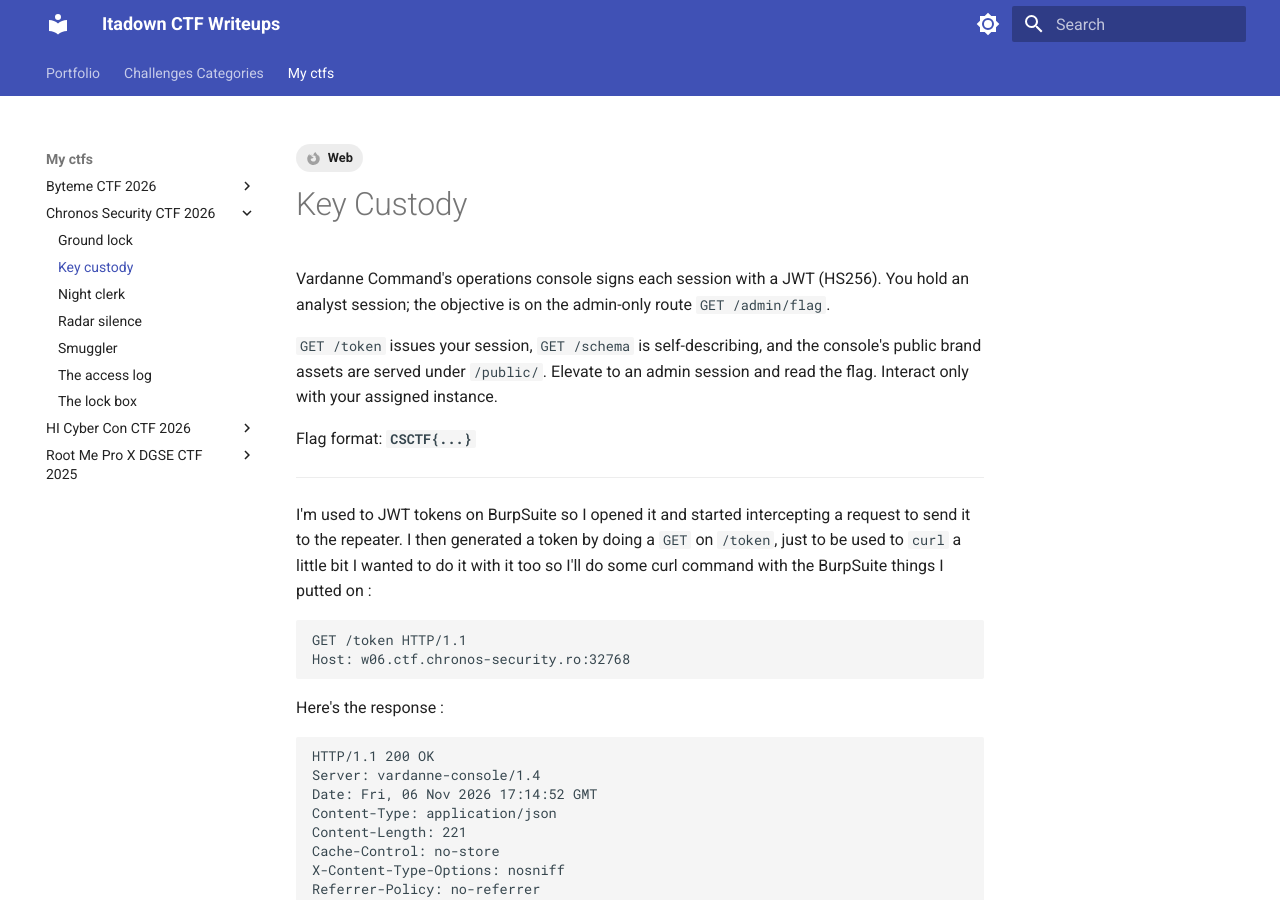
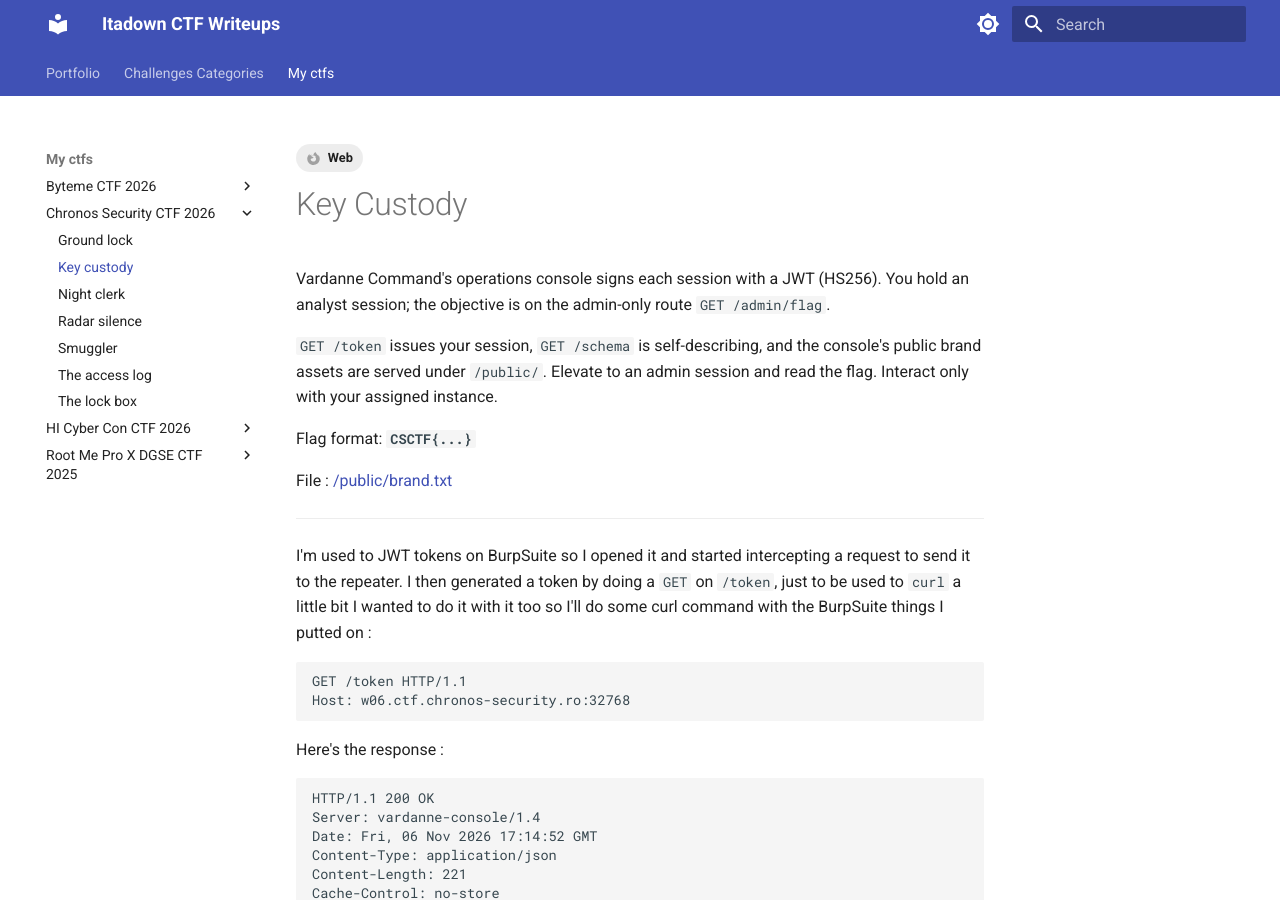
Before and after one commit to Itadown/itadown.github.io, an MkDocs documentation site: the page built from docs/my_ctfs/Chronos_Security_CTF_2026/key_custody/index.md, in a window 1280 px wide and 900 px high. Built offline with MkDocs 1.6.1 and Material for MkDocs 9.7.7, drawn with Linux system fonts in a browser that asks for light colours.

Commit message:
Ajout du fichier brand.txt dans le writeup

```diff
--- a/docs/my_ctfs/Chronos_Security_CTF_2026/key_custody/index.md
+++ b/docs/my_ctfs/Chronos_Security_CTF_2026/key_custody/index.md
@@ -11,6 +11,8 @@ Vardanne Command's operations console signs each session with a JWT (HS256). You
 `GET /token` issues your session, `GET /schema` is self-describing, and the console's public brand assets are served under `/public/`. Elevate to an admin session and read the flag. Interact only with your assigned instance.
 
 Flag format: **`CSCTF{...}`**
+
+File : [/public/brand.txt](./brand.txt)
 
 ---
 
```
